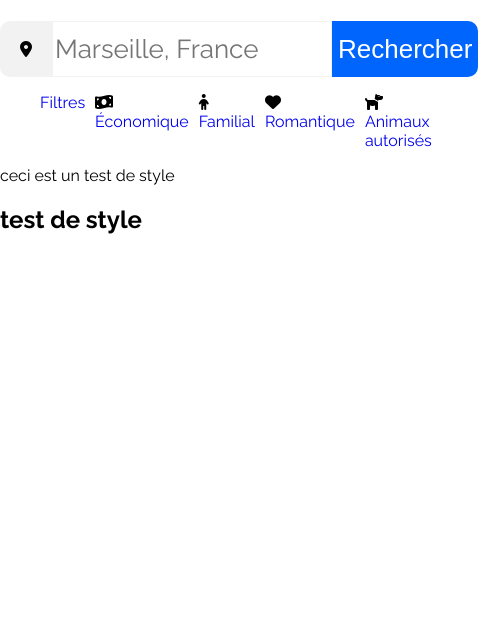
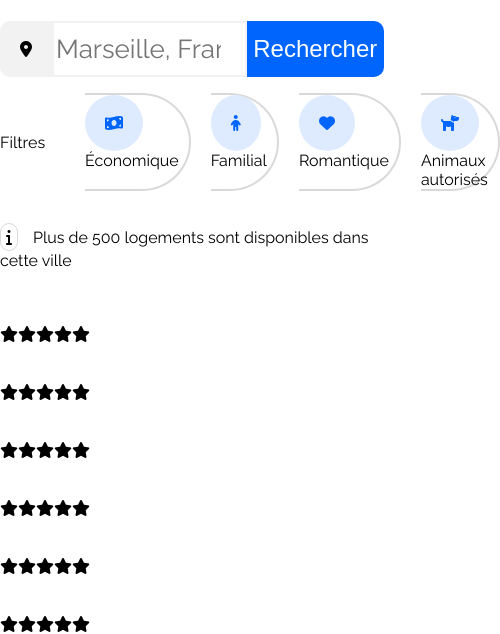
Before and after one commit to EZoVn/EZoVn_P2.github.io, a plain HTML site: page index.html in a window 390 px wide. Shown: the part 288-922 px from the top of the page, 500 px wide, since content can reach past the window. Before the commit the page ends 844 px from the top, so only its background shows below. Drawn offline with Linux system fonts and the light colour scheme.

Commit message:
essai sur article

```diff
--- a/assets/css/mobile_nomalize.css
+++ b/assets/css/mobile_nomalize.css
@@ -26,18 +26,25 @@
         border-bottom: 3px #0065FC solid;
         padding-bottom: 5px;
     }
+    #search{
+
+        width: 50%;
+    }
+    #bouton{
+        max-width: 35%;
+    }
     #recherche{
-        width: 75%;
+
     }
 }
 
 
 /*------------------------------------------TABLETTES---------------------------------------------------*/
 
-@media screen and (min-width: 768px) and (max-width: 992px) {
+@media screen and (min-width: 768px) and (max-width: 991px) {
     body{
         width: auto;
-        margin: auto;
+        margin: 10px;
     }
     #menu {
         margin: 0;
@@ -46,5 +53,10 @@
         color: red;
         width: auto;
     }
-
+    #menu_item a:hover{
+        border-top: none;
+        color: #0065FC;
+        border-top: 3px #0065FC solid;
+        padding-top: 5px;
+    }
 }
--- a/assets/css/normalize.css
+++ b/assets/css/normalize.css
@@ -23,8 +23,7 @@ body{
     justify-content: space-between;
 
 }
-#menu{
-}
+
 #menu a{
     font-size: 24px;
     color: inherit;
@@ -52,22 +51,23 @@ header h1 + p{
 }
 #locate{
     background-color: #F2f2f2;
+
     padding: 20px;
     border-radius: 10px 0 0 10px;
 }
 #search{
-    width: 280px;
+    width: 468px;
     height: 56px;
     font-family: 'Raleway';
     font-size: 26px;
                         /*<<<------<<<-------<<--champs de recherche grisé, voir pour changer  */
-    border: 1px solid #f2f2f2 ;
+    border: 2px solid #f2f2f2 ;
 }
 #bouton{
     width: 160px;
     height: 56px;
     color: white;
-    font-size: 26px;
+    font-size: 24px;
     background-color: #0065fc;
     border: none;
     border-radius: 0 10px 10px 0;
@@ -75,10 +75,50 @@ header h1 + p{
 
 /* ---------------------------Filtres--------- */
 #filtre{
-    list-style-type: none;
+    display: flex;
+    align-items: center;
+    justify-content: flex-start;
+    padding-right: 25px;
+}
+#filtre a{
+    text-decoration: none;
+    color: inherit;
 
-    display: flex;
-    justify-content: flex-start;
-    gap: 10px; /*A VERIFIER*/
 
 }
+#filtre ul{
+    display: flex;
+    list-style-type: none;
+    gap: 20px; /*A VERIFIER*/
+
+}
+
+#filtre li i{
+    position:inherit;
+    background-color: #deebff;
+    color: #0065fc;
+    padding: 20px;
+    border-radius: 50%;
+}
+#filtre li{
+    padding-right: 10px;
+
+
+
+    border:2px solid #d9d9d9;
+
+    border-radius: 0 50px 50px 0;
+    border-left: none;
+
+}
+
+/*
+-------------------------------comment faire des bords rond quand le logo est fin */
+header p i{
+    margin-right: 15px;
+    border: 1px solid #d9d9d9;
+    padding: 5px;
+
+    border-radius:  50px;
+}
+/* ---------------------------------------------------ARTICLE----------------- */
--- a/index.html
+++ b/index.html
@@ -37,7 +37,7 @@
 
 
             <div>
-                <!-- img -->
+
 
                 <!--barre de rechercher-->
                 <!-- formulaire -->
@@ -51,19 +51,57 @@
             </div>
 
             <!-- Barre de filtres -->
-            <ul id="filtre">
-                <li><a href="#">Filtres</a></li>
+            <div id="filtre">
+            <a href="#">Filtres</a>
+            <ul>
                 <li><i class="fas fa-money-bill-wave"></i><a href="#">Économique</a></li>
                 <li><i class="fas fa-child"></i><a href="#">Familial</a></li>
                 <li><i class="fas fa-heart"></i><a href="#">Romantique</a></li>
                 <li><i class="fas fa-dog"></i><a href="#">Animaux autorisés</a></li>
             </ul>
-
+        </div>
+        <p><i class="fas fa-info"></i>Plus de 500 logements sont disponibles dans cette ville</p>
 
         </header>
         <section>
-            <p>ceci est un test de style</p>
-            <h2>test de style</h2>
+            <article id="hebergement">
+                <div class="boite">
+                    <img src="" alt="" />
+                    <h2></h2>
+                    <p></p>
+                    <i class="fas fa-star"></i><i class="fas fa-star"></i><i class="fas fa-star"></i><i class="fas fa-star"></i><i class="fas fa-star"></i>
+                </div>
+                <div class="boite">
+                    <img src="" alt="" />
+                    <h2></h2>
+                    <p></p>
+                    <i class="fas fa-star"></i><i class="fas fa-star"></i><i class="fas fa-star"></i><i class="fas fa-star"></i><i class="fas fa-star"></i>
+                </div>
+                <div class="boite">
+                    <img src="" alt="" />
+                    <h2></h2>
+                    <p></p>
+                    <i class="fas fa-star"></i><i class="fas fa-star"></i><i class="fas fa-star"></i><i class="fas fa-star"></i><i class="fas fa-star"></i>
+                </div>
+                <div class="boite">
+                    <img src="" alt="" />
+                    <h2></h2>
+                    <p></p>
+                    <i class="fas fa-star"></i><i class="fas fa-star"></i><i class="fas fa-star"></i><i class="fas fa-star"></i><i class="fas fa-star"></i>
+                </div>
+                <div class="boite">
+                    <img src="" alt="" />
+                    <h2></h2>
+                    <p></p>
+                    <i class="fas fa-star"></i><i class="fas fa-star"></i><i class="fas fa-star"></i><i class="fas fa-star"></i><i class="fas fa-star"></i>
+                </div>
+                <div class="boite">
+                    <img src="" alt="" />
+                    <h2></h2>
+                    <p></p>
+                    <i class="fas fa-star"></i><i class="fas fa-star"></i><i class="fas fa-star"></i><i class="fas fa-star"></i><i class="fas fa-star"></i>
+                </div>
+            </article>
         </section>
 
         <footer>
```
